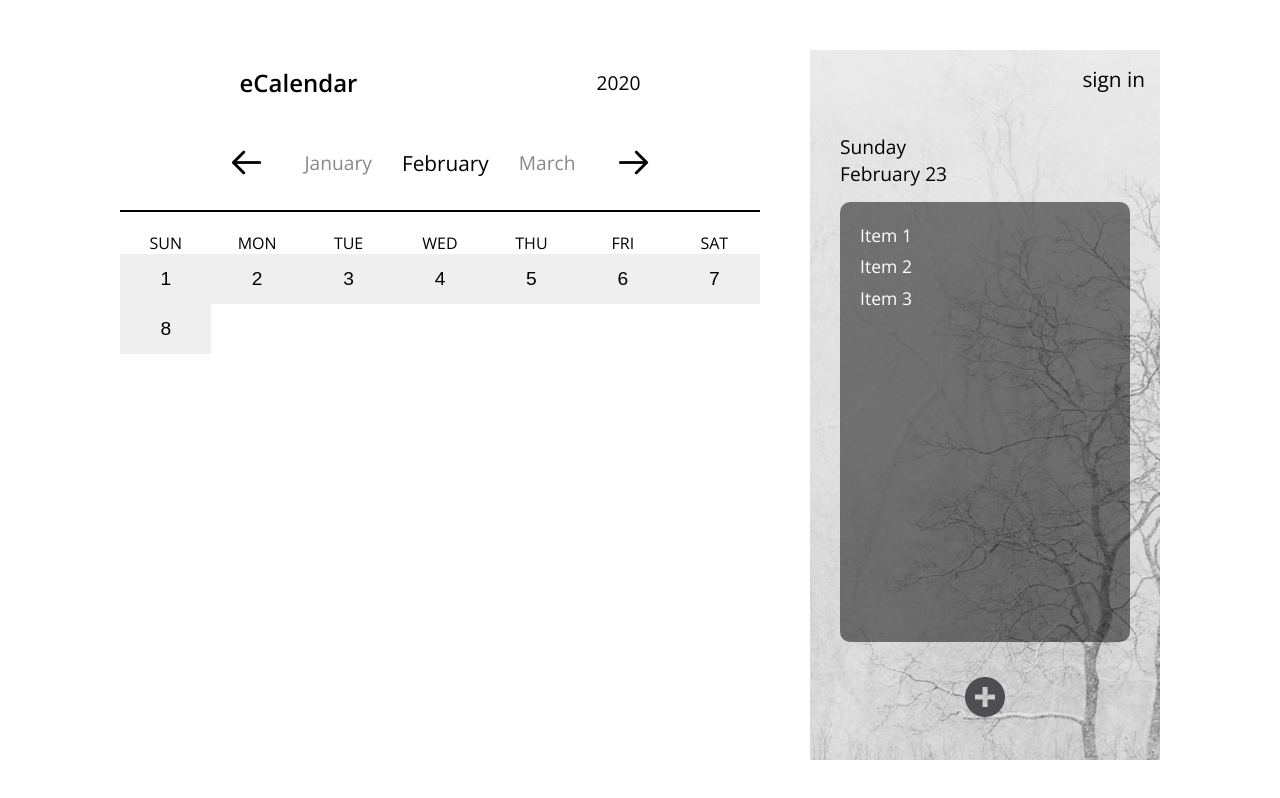
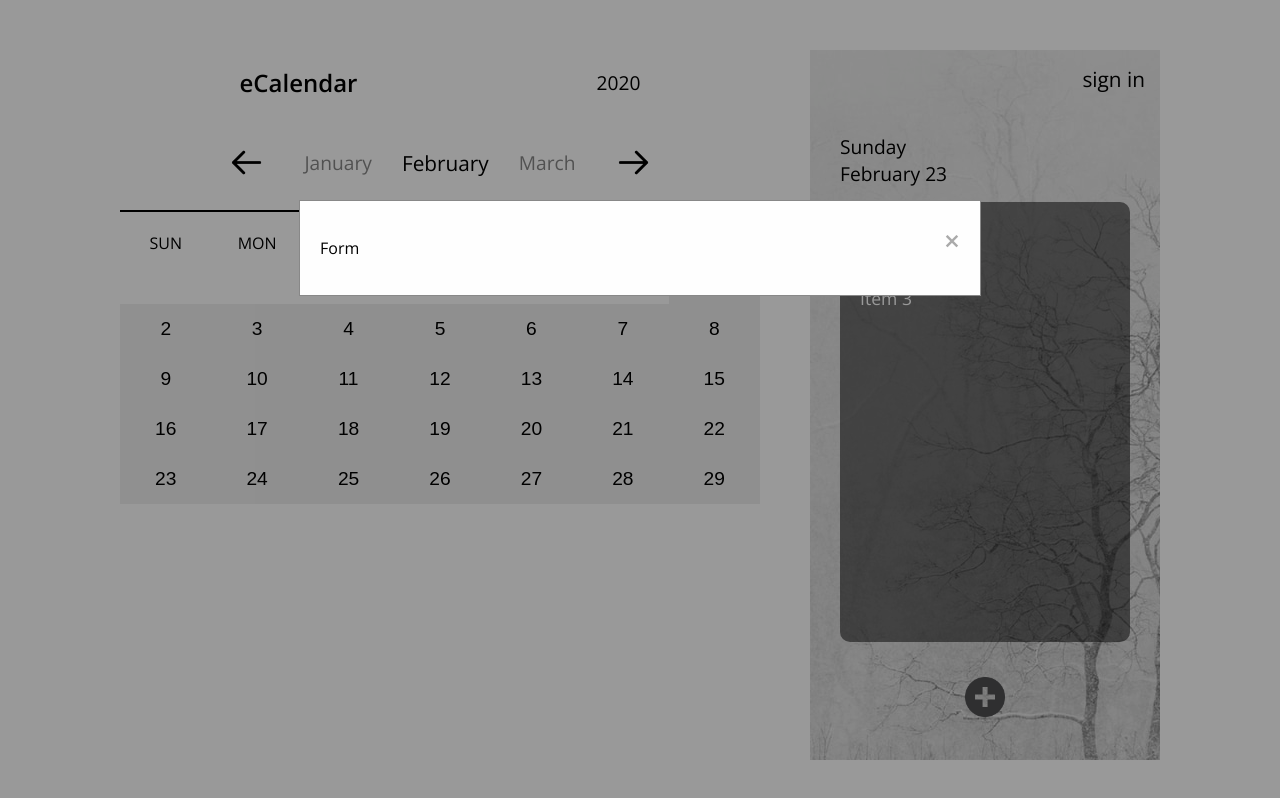
Before and after one commit to Chingu-Solo/solo-koala-159, a React (Create React App) app in the folder jalisa-tier2-ecalendar/: page / in a window 1280 px wide. Both pictures are taken after a click on the picture 985 px from the left and 697 px from the top of the page. Built offline with nearby package versions, Linux system fonts and the light colour scheme.

Commit message:
added reusable modal component and populate current month with days

```diff
--- a/jalisa-tier2-ecalendar/src/components/Calendar.js
+++ b/jalisa-tier2-ecalendar/src/components/Calendar.js
@@ -1,12 +1,22 @@
-import React from 'react';
+import React, { useState } from 'react';
 import styled from 'styled-components';
 import {
   getCurrentYear,
+  getCurrentMonthFull,
   getMonthAbbreviated,
-  getWeekdaysShort
+  getWeekdaysShort,
+  getDaysInMonth,
+  getFirstDayOfMonth,
+  getLastDayOfMonth
 } from '../utilities/calendarUtils';
 
 const Calendar = () => {
+  const [date, setDate] = useState(new Date());
+
+  const numberOfDaysInMonth = getFirstDayOfMonth(date).getDate();
+
+  const emptyDaysInMonth = getLastDayOfMonth(date).getDay();
+
   const leftArrowClickedHandler = () => {};
 
   const rightArrowClickedHandler = () => {};
@@ -15,7 +25,7 @@ const Calendar = () => {
     <CalendarContainer>
       <CalendarHeader>
         <h1>eCalendar</h1>
-        <h2>{getCurrentYear()}</h2>
+        <h2>{date.getFullYear()}</h2>
       </CalendarHeader>
       <Months>
         <LeftArrow
@@ -36,30 +46,12 @@ const Calendar = () => {
         })}
       </DayOfWeek>
       <DateGrid>
-        <button>
-          <time datetime="2019-02-01">1</time>
-        </button>
-        <button>
-          <time datetime="2019-02-02">2</time>
-        </button>
-        <button>
-          <time datetime="2019-02-03">3</time>
-        </button>
-        <button>
-          <time datetime="2019-02-4">4</time>
-        </button>
-        <button>
-          <time datetime="2019-02-5">5</time>
-        </button>
-        <button>
-          <time datetime="2019-02-6">6</time>
-        </button>
-        <button>
-          <time datetime="2019-02-7">7</time>
-        </button>
-        <button>
-          <time datetime="2019-02-8">8</time>
-        </button>
+        {Array.from(Array(emptyDaysInMonth), () => (
+          <div></div>
+        ))}
+        {Array.from(Array(numberOfDaysInMonth), (_, i) => (
+          <button>{i + 1}</button>
+        ))}
       </DateGrid>
     </CalendarContainer>
   );
--- /dev/null
+++ b/jalisa-tier2-ecalendar/src/components/EventForm.js
@@ -0,0 +1,10 @@
+import React, { useState } from 'react';
+import styled from 'styled-components';
+
+const EventForm = () => {
+    return (
+        <p>Form</p>
+    )
+}
+
+export default EventForm;
--- a/jalisa-tier2-ecalendar/src/components/EventsList.js
+++ b/jalisa-tier2-ecalendar/src/components/EventsList.js
@@ -1,4 +1,4 @@
-import React, { useState } from 'react';
+import React, { useState, Fragment } from 'react';
 import styled from 'styled-components';
 import {
   getCurrentDate,
@@ -7,9 +7,14 @@ import {
 } from '../utilities/calendarUtils';
 
 import EventsPanelImage from '../assets/images/winter.jpeg';
+import Modal from './UI/Modal';
+import EventForm from './EventForm';
 
 const EventsList = () => {
-  const [eventsList, setEventsList] = useState({
+  const [showEventModal, setShowEventModal] = useState(false);
+
+  const [eventsList, setEventsList] = useState([
+    {
       title: '',
       startDate: '',
       endDate: '',
@@ -18,13 +23,21 @@ const EventsList = () => {
       people: '',
       location: '',
       description: ''
-  });
+    }
+  ]);
 
   const monthDate = `${getCurrentMonthFull()} ${getCurrentDate()}`;
 
-  const addEventClickedHandler = () => {};
+  const addEventClickedHandler = () => {
+    setShowEventModal(true);
+  };
+
+  const closeEventModalHandler = () => {
+    setShowEventModal(false);
+  };
 
   return (
+    <Fragment>
       <EventsPanel>
         <SignIn>sign in</SignIn>
         <DayOfWeek>{getCurrentWeekday()}</DayOfWeek>
@@ -43,6 +56,13 @@ const EventsList = () => {
           />
         </AddEvent>
       </EventsPanel>
+      <Modal
+        showModal={showEventModal}
+        onCloseButtonClicked={closeEventModalHandler}
+      >
+        <EventForm />
+      </Modal>
+    </Fragment>
   );
 };
 
--- /dev/null
+++ b/jalisa-tier2-ecalendar/src/components/UI/Modal.js
@@ -0,0 +1,51 @@
+import React, { useState } from 'react';
+import styled from 'styled-components';
+
+const Modal = props => {
+  return (
+    <ModalContainer showModal={props.showModal}>
+      <ModalContent>
+        <CloseButton onClick={props.onCloseButtonClicked}>&times;</CloseButton>
+        {props.children}
+      </ModalContent>
+    </ModalContainer>
+  );
+};
+
+export default Modal;
+
+const ModalContainer = styled.div`
+  display: ${props => (props.showModal ? 'block' : 'none')};
+  position: fixed;
+  z-index: 1;
+  padding-top: 200px;
+  left: 0;
+  top: 0;
+  width: 100%;
+  height: 100%;
+  overflow: auto;
+  background-color: rgb(0, 0, 0);
+  background-color: rgba(0, 0, 0, 0.4);
+`;
+
+const ModalContent = styled.div`
+  background-color: #fefefe;
+  margin: auto;
+  padding: 20px;
+  border: 1px solid #888;
+  width: 50%;
+`;
+
+const CloseButton = styled.span`
+  color: #aaaaaa;
+  float: right;
+  font-size: 28px;
+  font-weight: bold;
+
+  &:hover,
+  &:focus {
+    color: #000;
+    text-decoration: none;
+    cursor: pointer;
+  }
+`;
--- a/jalisa-tier2-ecalendar/src/utilities/calendarUtils.js
+++ b/jalisa-tier2-ecalendar/src/utilities/calendarUtils.js
@@ -71,3 +71,20 @@ export const getWeekdaysShort = () => {
 };
 
 export const getCurrentYear = () => new Date().getFullYear();
+
+export const getDaysInMonth = (month, year) => {
+  return new Date(year, month, 0).getDate();
+};
+
+export const getFirstDayOfMonth = (date) => {
+  const firstDayOfMonth = new Date(date);
+  firstDayOfMonth.setMonth(firstDayOfMonth.getMonth() + 1);
+  firstDayOfMonth.setDate(0);
+  return firstDayOfMonth;
+};
+
+export const getLastDayOfMonth = (date) => {
+  const lastDayOfMonth = new Date(date);
+  lastDayOfMonth.setDate(1);
+  return lastDayOfMonth;
+};
```
Lines whose indentation alone changed are shown as unchanged.
